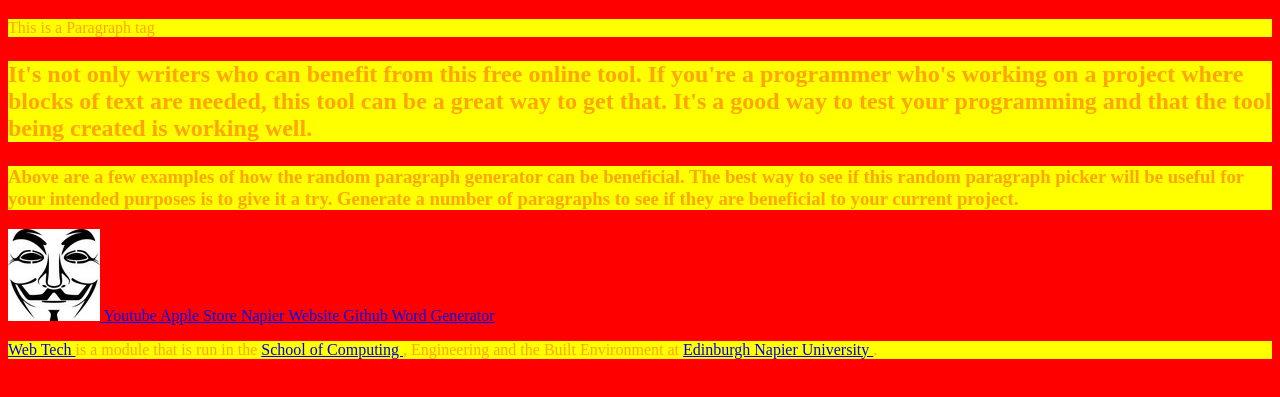
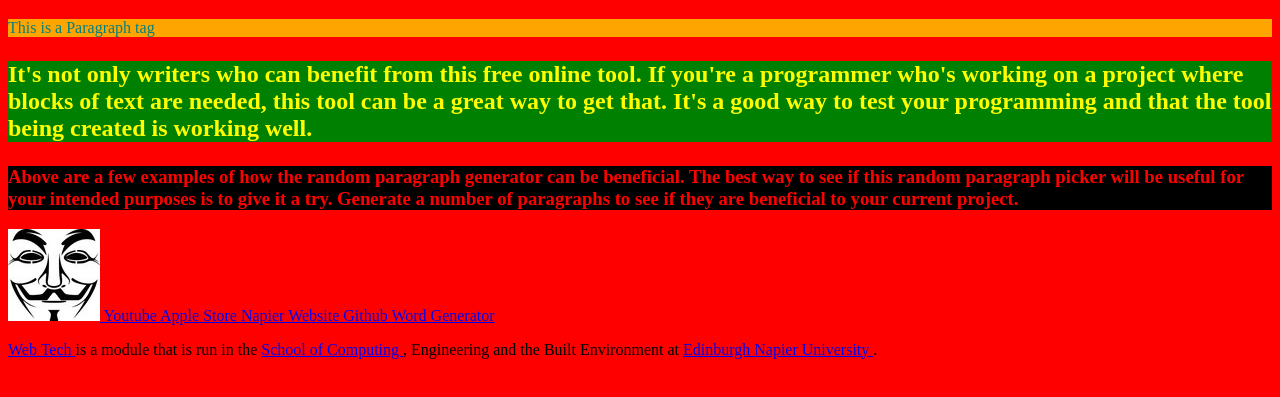
Before and after one commit to Cullen1501/SET08101_Labs, a plain HTML site: page index.html in a window 1280 px wide. Shown: the part 87-484 px from the top of the page. Drawn offline with Linux system fonts and the light colour scheme.

```diff
--- /dev/null
+++ b/external.css
@@ -0,0 +1,3 @@
+body {background-color:red}
+h1 {background-color:blue; color:green}
+p {background-color:orange; color:teal}
--- a/index.html
+++ b/index.html
@@ -7,15 +7,15 @@
 
 	<body>
 		<h1> Hello Web Tech </h1>
-		<p> This is a Paragraph tag </p>
+		<p class="first"> This is a Paragraph tag </p>
 
 		<h2>
-		<p> It's not only writers who can benefit from this free online tool. If you're a programmer who's working on a project where blocks of text are needed, this tool can be a great way to get that. It's a good way to test your programming and that the tool being created is working well.
+		<p class="second"> It's not only writers who can benefit from this free online tool. If you're a programmer who's working on a project where blocks of text are needed, this tool can be a great way to get that. It's a good way to test your programming and that the tool being created is working well.
 		</p>
 		</h2>
 
 		<h3>
-		<p> Above are a few examples of how the random paragraph generator can be beneficial. The best way to see if this random paragraph picker will be useful for your intended purposes is to give it a try. Generate a number of paragraphs to see if they are beneficial to your current project.
+		<p id="important"> Above are a few examples of how the random paragraph generator can be beneficial. The best way to see if this random paragraph picker will be useful for your intended purposes is to give it a try. Generate a number of paragraphs to see if they are beneficial to your current project.
 		</p>
 		</h3>
 
@@ -30,7 +30,9 @@
 	<style type="text/css">
 		body {background-color:red}
 		h1 {background-color:blue; color:green}
-		p {background-color:yellow; color:orange}
+		.first {background-color:orange; color:teal}
+		.second {background-color:green; color:yellow}
+		#important {background-color:black; color:red}
 	</style>
 
 	<footer>
```
Also changed, not shown: external.html (added, +12 -0 lines).
